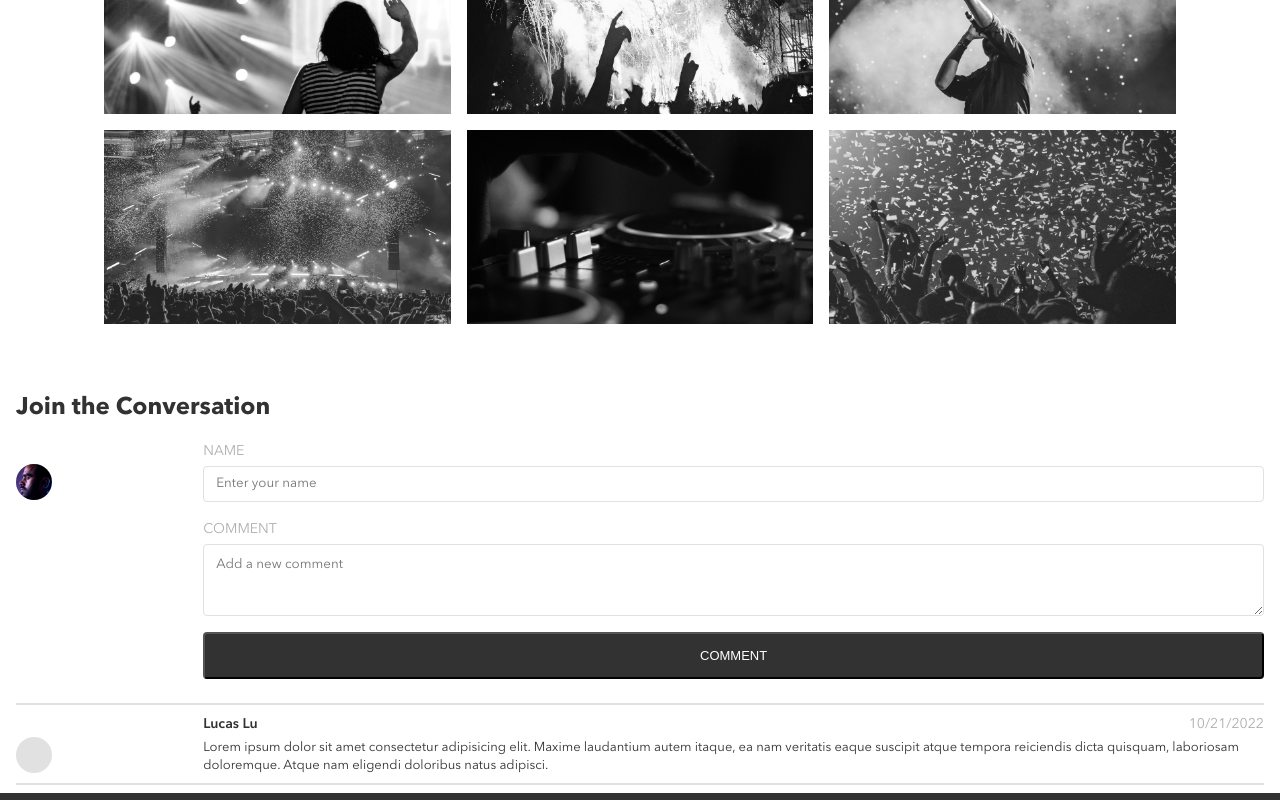
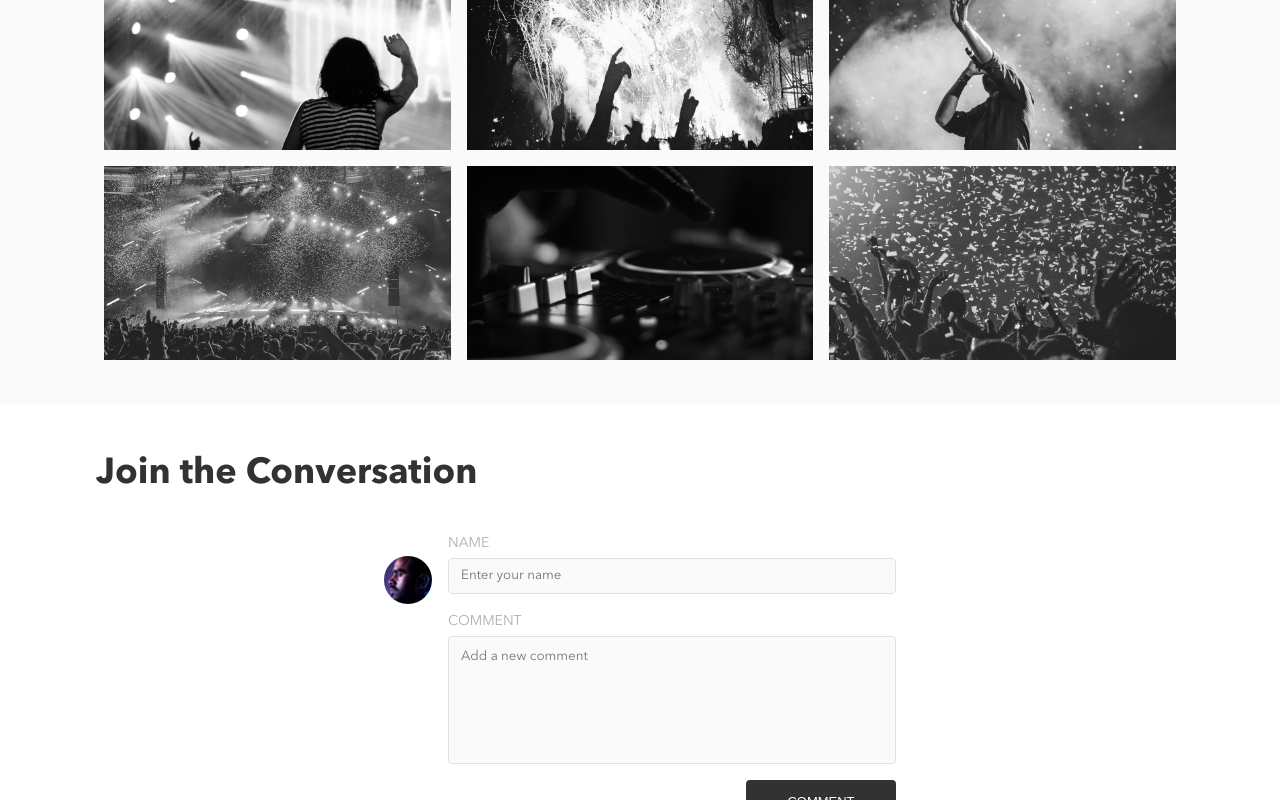
Before and after one commit to lucaslu/lucas-lu-bandsite, a plain HTML site: page index.html in a window 1280 px wide. Shown: the part 2000-2800 px from the top of the page. Drawn offline with Linux system fonts and the light colour scheme.

Commit message:
add main javascript showError clearError

```diff
--- a/index.html
+++ b/index.html
@@ -132,6 +132,7 @@
       <!-- Comments section -->
       <section class="comment">
         <h2 class="comment__section-title">Join the Conversation</h2>
+        <div class="comment__outer-container">
           <div class="comment__container">
             <div class="comment__left">
               <img
@@ -152,9 +153,7 @@
                 <label class="comment__title" for="comment">COMMENT</label>
                 <textarea
                   class="comment__input comment__input--large"
-                name="comment"
-                cols="30"
-                rows="10"
+                  name="commentInput"
                   placeholder="Add a new comment"
                 ></textarea>
                 <button class="comment__button" type="submit">COMMENT</button>
@@ -164,7 +163,7 @@
           <hr class="comment__divider" />
           <div class="comment__list">
             <!-- template for javascript createElement -->
-          <article class="comment__item">
+            <!-- <article class="comment__item">
             <div class="comment__container">
               <div class="comment__left">
                 <div class="comment__avatar"></div>
@@ -183,8 +182,9 @@
               </div>
             </div>
           </article>
-          <hr class="comment__divider" />
+          <hr class="comment__divider" /> -->
             <!-- template for javascript createElement -->
+          </div>
         </div>
       </section>
     </main>
@@ -275,6 +275,6 @@
       </p>
     </footer>
     <!-- Footer -->
-    <!-- <script src="./scripts/index-page.js"></script> -->
+    <script src="./scripts/index-page.js"></script>
   </body>
 </html>
--- a/scripts/index-page.js
+++ b/scripts/index-page.js
@@ -24,19 +24,49 @@ const comments = [
   },
 ];
 
-const addElement = (element, className, text) => {
+const addElement = (element, className, text, parentElement) => {
   const newElement = document.createElement(element);
   newElement.classList.add(className);
   newElement.innerText = text;
+  parentElement ? parentElement.appendChild(newElement) : null;
   return newElement;
+};
+
+const clearError = (nameAddInput, commentAddInput) => {
+  nameAddInput.classList.remove("comment__input--error");
+  commentAddInput.classList.remove("comment__input--error");
+};
+
+const showError = (inputField) => {
+  const commentAddForm = document.querySelector(".comment__add");
+  const nameAddInput = document.querySelector('input[name="name"]');
+  const commentAddInput = document.querySelector(".comment__input--large");
+
+  if (inputField === "name") {
+    nameAddInput.classList.add("comment__input--error");
+  } else if (inputField === "comment") {
+    commentAddInput.classList.add("comment__input--error");
+  }
+
+  setTimeout(() => clearError(nameAddInput, commentAddInput), 2000);
 };
 
 const addComment = (event) => {
   event.preventDefault();
+  const inputNameValue = event.target.name.value;
+  const inputCommentValue = event.target.commentInput.value;
+
+  if (!inputNameValue) {
+    showError("name");
+    return;
+  } else if (!inputCommentValue) {
+    showError("comment");
+    return;
+  }
 
   const commentObj = {
     id: uniqueId(),
-    name: event.target.name.value,
+    name: inputNameValue,
     comment: event.target.comment.value,
     date: new Date().toLocaleDateString("en-US"),
   };
@@ -49,18 +79,39 @@ const addComment = (event) => {
 };
 
 const displayComment = (commentObj, commentsListContainer) => {
-  const commentItem = addElement("div", "comment__item", null);
+  const commentItem = addElement("article", "comment__item", null, null);
   commentItem.setAttribute("id", commentObj.id);
 
-  const commentName = addElement("p", "comment__name", commentObj.name);
-  const commentDate = addElement("p", "comment__date", commentObj.date);
-  const commentText = addElement("p", "comment__text", commentObj.comment);
-
-  commentItem.appendChild(commentName);
-  commentItem.appendChild(commentDate);
-  commentItem.appendChild(commentText);
-
+  const newContainer = addElement(
+    "div",
+    "comment__container",
+    null,
+    commentItem
+  );
+  const newContainerLeft = addElement(
+    "div",
+    "comment__left",
+    null,
+    newContainer
+  );
+  addElement("div", "comment__avatar", null, newContainerLeft);
+  const newContainerRight = addElement(
+    "div",
+    "comment__right",
+    null,
+    newContainer
+  );
+  const newGroupContainer = addElement(
+    "div",
+    "comment__group-container",
+    null,
+    newContainerRight
+  );
+  addElement("p", "comment__name", commentObj.name, newGroupContainer);
+  addElement("p", "comment__date", commentObj.date, newGroupContainer);
+  addElement("p", "comment__text", commentObj.comment, newContainerRight);
   commentsListContainer.appendChild(commentItem);
+  addElement("hr", "comment__divider", null, commentsListContainer);
 };
 
 const render = () => {
--- a/styles/partials/components/_footer.scss
+++ b/styles/partials/components/_footer.scss
@@ -33,7 +33,6 @@
   &__text {
     @include mixins.title(colors.$white, 0.8125rem, 1.125rem, 400);
     margin: 0;
-    // padding-bottom: 1rem;
     text-decoration: none;
   }
 
@@ -65,7 +64,6 @@
 
     &__text {
       @include mixins.title(null, 0.875rem, 1.25rem, null);
-      // padding-bottom: 2.25rem;
     }
 
     &__text-title {
@@ -86,7 +84,6 @@
     padding: 0 6rem 2.25rem;
 
     &__logo {
-      // top: 1.5rem;
       right: 7rem;
     }
   }
--- a/styles/partials/components/_header.scss
+++ b/styles/partials/components/_header.scss
@@ -55,7 +55,6 @@
     &__logo {
       padding-top: 2rem;
       padding-left: 2rem;
-      // flex-grow: 1;
     }
 
     &__navigation {
--- a/styles/partials/components/_mainContent.scss
+++ b/styles/partials/components/_mainContent.scss
@@ -21,7 +21,7 @@
 }
 
 .about {
-  padding: 0 1rem;
+  padding: 0 1rem 1rem;
 
   &__title {
     @include mixins.title(colors.$bandsite-black, 1.5rem, 2rem, 700);
@@ -58,6 +58,7 @@
 
 .photo {
   padding: 0 1rem;
+  background-color: #fafafa;
 
   &__title {
     @include mixins.title(colors.$bandsite-black, 1.5rem, 2rem, 700);
@@ -80,6 +81,10 @@
 .comment {
   padding: 0 1rem;
 
+  &__outer-container {
+    margin: 0 auto;
+  }
+
   &__section-title {
     @include mixins.title(colors.$bandsite-black, 1.5rem, 2rem, 700);
     margin: 0;
@@ -88,14 +93,12 @@
 
   &__container {
     display: flex;
-  }
-
-  &__left {
-    width: 15%;
+    justify-content: center;
+    gap: 1rem;
   }
 
   &__right {
-    width: 85%;
+    width: 100%;
   }
 
   &__add {
@@ -119,6 +122,8 @@
 
   &__input {
     font-family: "Avenir Next", Arial, Helvetica, sans-serif;
+    color: colors.$bandsite-black;
+    background-color: colors.$alabaster;
     width: 100%;
     height: 2.25rem;
     border-radius: 0.25rem;
@@ -131,7 +136,8 @@
     }
 
     &--large {
-      height: 4.5rem;
+      height: 8rem;
+      resize: none;
     }
 
     &--error {
@@ -149,6 +155,7 @@
     text-decoration: none;
     text-align: center;
     margin-bottom: 1rem;
+    border: none;
 
     &:hover {
       background-color: colors.$bandsite-darkblack;
@@ -158,6 +165,10 @@
   &__divider {
     border: 0.0625rem solid colors.$mercury;
     margin: 0.5rem 0;
+  }
+
+  &__list {
+    padding-bottom: 1rem;
   }
 
   &__group-container {
@@ -189,7 +200,7 @@
     }
   }
   .about {
-    padding: 0 2.25rem;
+    padding: 0 2.25rem 2.25rem;
 
     &__title {
       @include mixins.title(colors.$bandsite-black, 2.25rem, 2.75rem, 700);
@@ -198,7 +209,6 @@
 
     &__subtitle {
       @include mixins.title(colors.$bandsite-black, 1.5rem, 2rem, 600);
-      // padding-top: 2.25rem;
       padding: 2.25rem 0;
     }
 
@@ -227,7 +237,6 @@
 
     &__title {
       @include mixins.title(colors.$bandsite-black, 2.25rem, 2.75rem, 700);
-
       padding: 3rem 0 2.25rem;
     }
 
@@ -242,9 +251,32 @@
       flex-grow: 1;
     }
   }
+
+  .comment {
+    padding: 0 36px;
+
+    &__section-title {
+      @include mixins.title(colors.$bandsite-black, 2.25rem, 2.75rem, 700);
+      padding: 3rem 0 2.25rem;
+    }
+
+    &__outer-container {
+      padding: 0 4rem;
+    }
+
+    &__avatar {
+      width: 3rem;
+      height: 3rem;
+    }
+
+    &__button {
+      margin-left: auto;
+      width: 9.375rem;
+    }
+  }
 }
 
-/* styles for header on desktop */
+/* styles for hero on desktop */
 @include breakpoint.large {
   .hero {
     &__title {
@@ -265,4 +297,12 @@
   .photo {
     padding: 0 6rem 2.25rem;
   }
+
+  .comment {
+    padding: 0 6rem;
+
+    &__outer-container {
+      max-width: 40rem;
+    }
+  }
 }
```
Also changed, not shown: styles/partials/components/_showContent.scss (+0 -7 lines), styles/bio.css. Lines whose indentation alone changed are shown as unchanged.
